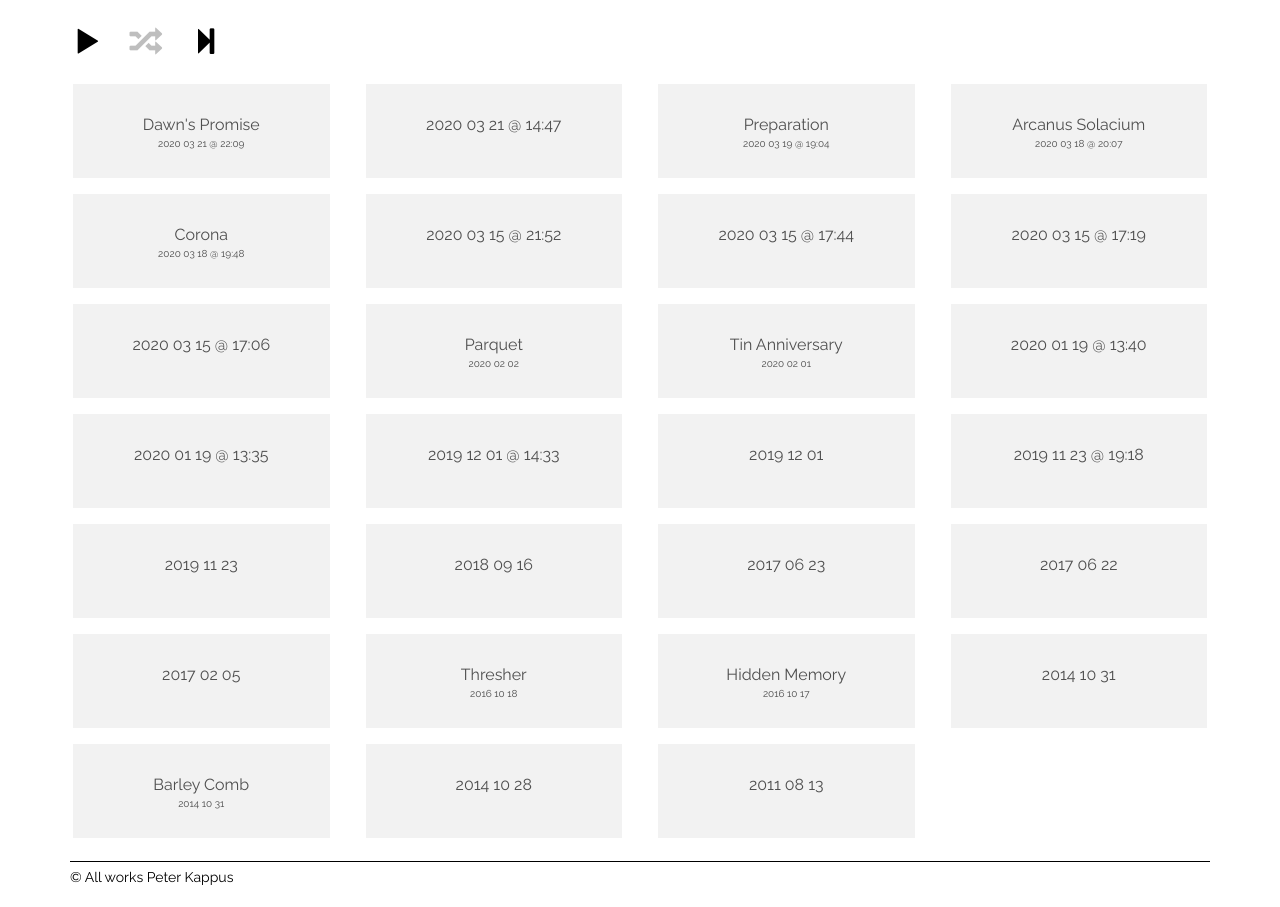
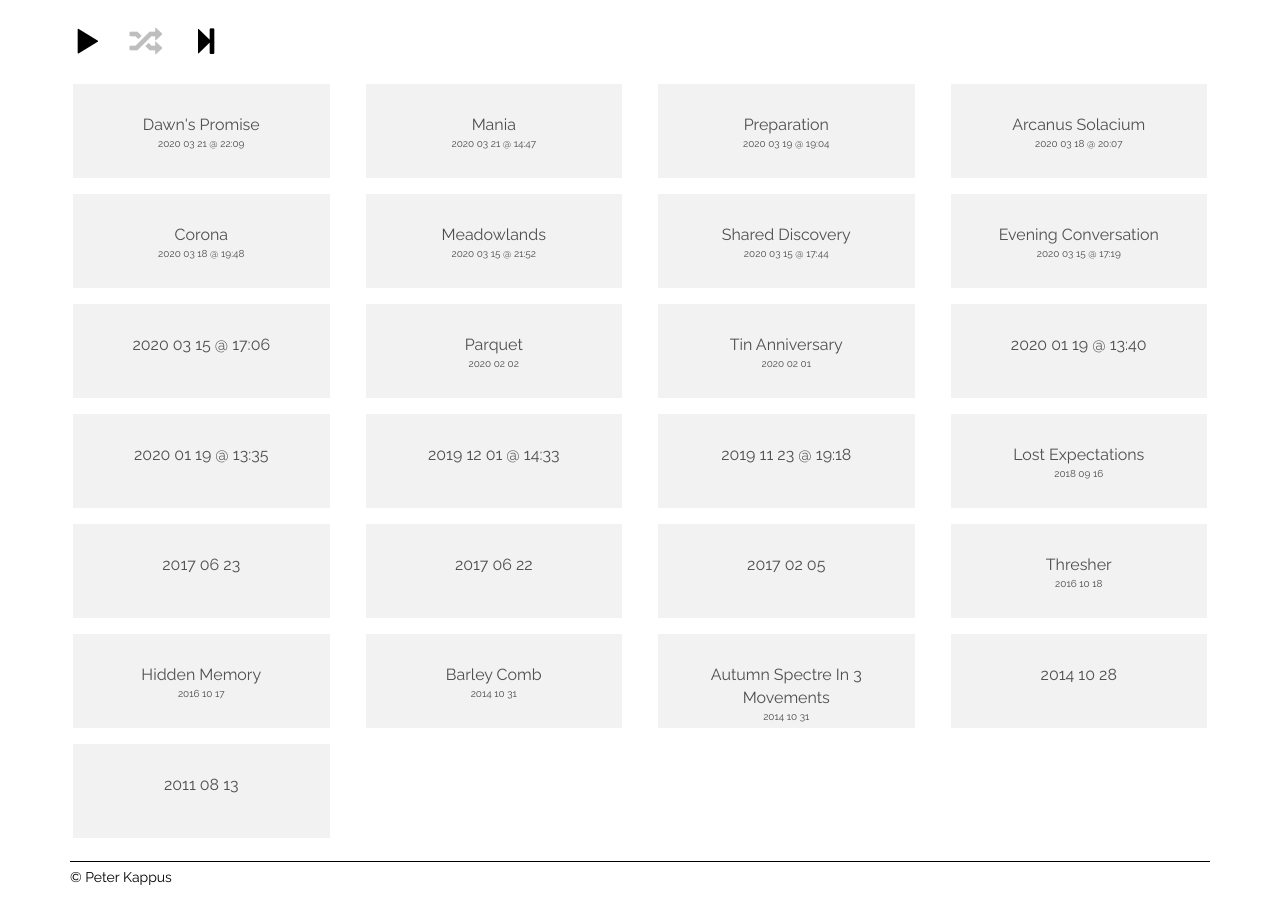
Before and after one commit to peterkappus/piano-sketchbook, a plain HTML site: page public/index.html in a window 1280 px wide. Shown: the part 185-1092 px from the top of the page. Drawn offline with nearby package versions, Linux system fonts and the light colour scheme.

```diff
--- a/public/index.html
+++ b/public/index.html
@@ -53,7 +53,7 @@
         <div class="row">
           <div class="col-xs-12">
             <div class="footer">
-              &copy; All works Peter Kappus
+              &copy; <a href="https://www.peterkappus.com" style="color: black; text-decoration: none">Peter Kappus</a>
             </div>
           </div>
         </div>
--- a/public/player.js
+++ b/public/player.js
@@ -8,7 +8,7 @@
         //grab the date
         var dateTime = item.match(/[\d-]+(T\d{4})?/)[0].replace(/-/g,' ').replace(/T(\d{2})(\d{2})/," @ $1:$2");
 
-        var name = item.replace(/.+\//,'').replace(/^[\d-T]*/,"").replace("-"," ").replace(/.mp3/,'');
+        var name = item.replace(/.+\//,'').replace(/^[\d-T]*/,"").replace(/-/g," ").replace(/.mp3/,'');
 
         if(name == ""){
           name = dateTime
--- a/public/tracks.json
+++ b/public/tracks.json
@@ -1 +1 @@
-["media/2020-03-21T2209 dawn's promise.mp3","media/2020-03-21T1447.mp3","media/2020-03-19T1904-preparation.mp3","media/2020-03-18T2007-arcanus-solacium.mp3","media/2020-03-18T1948-corona.mp3","media/2020-03-15T2152.mp3","media/2020-03-15T1744.mp3","media/2020-03-15T1719.mp3","media/2020-03-15T1706.mp3","media/2020-02-02 parquet.mp3","media/2020-02-01-tin-anniversary.mp3","media/2020-01-19T1340.mp3","media/2020-01-19T1335.mp3","media/2019-12-01T1433.mp3","media/2019-12-01.mp3","media/2019-11-23T1918.mp3","media/2019-11-23.mp3","media/2018-09-16.mp3","media/2017-06-23.mp3","media/2017-06-22.mp3","media/2017-02-05.mp3","media/2016-10-18 thresher.mp3","media/2016-10-17 hidden memory.mp3","media/2014-10-31.mp3","media/2014-10-31 barley comb.mp3","media/2014-10-28.mp3","media/2011-08-13.mp3"]
+["media/2020-03-21T2209 dawn's promise.mp3","media/2020-03-21T1447 mania.mp3","media/2020-03-19T1904-preparation.mp3","media/2020-03-18T2007-arcanus-solacium.mp3","media/2020-03-18T1948-corona.mp3","media/2020-03-15T2152 meadowlands.mp3","media/2020-03-15T1744 shared discovery.mp3","media/2020-03-15T1719 evening conversation.mp3","media/2020-03-15T1706.mp3","media/2020-02-02 parquet.mp3","media/2020-02-01-tin-anniversary.mp3","media/2020-01-19T1340.mp3","media/2020-01-19T1335.mp3","media/2019-12-01T1433.mp3","media/2019-11-23T1918.mp3","media/2018-09-16 lost expectations.mp3","media/2017-06-23.mp3","media/2017-06-22.mp3","media/2017-02-05.mp3","media/2016-10-18 thresher.mp3","media/2016-10-17 hidden memory.mp3","media/2014-10-31 barley comb.mp3","media/2014-10-31 autumn spectre in 3 movements.mp3","media/2014-10-28.mp3","media/2011-08-13.mp3"]
```
Also changed, not shown: 3 other files.
